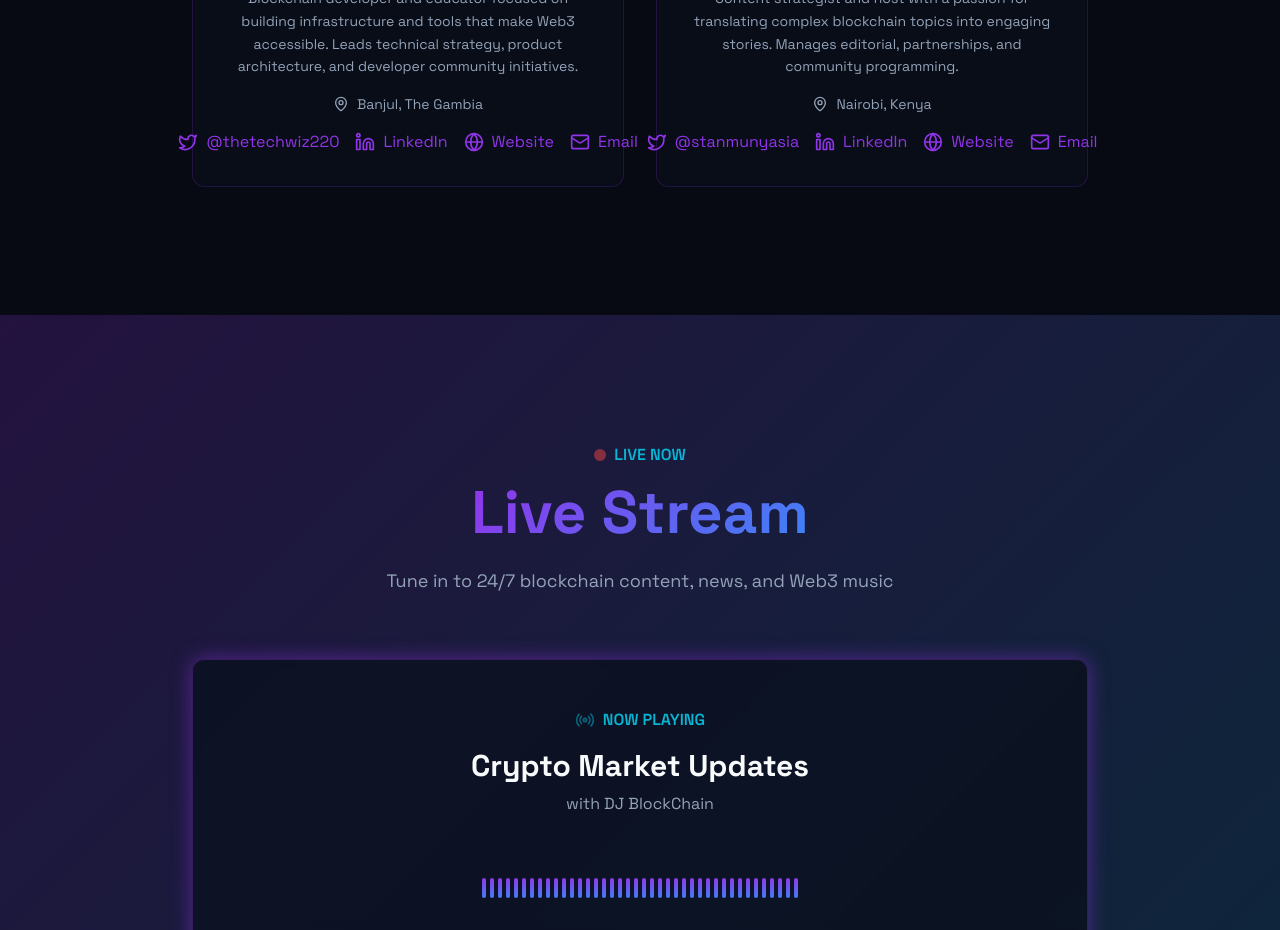
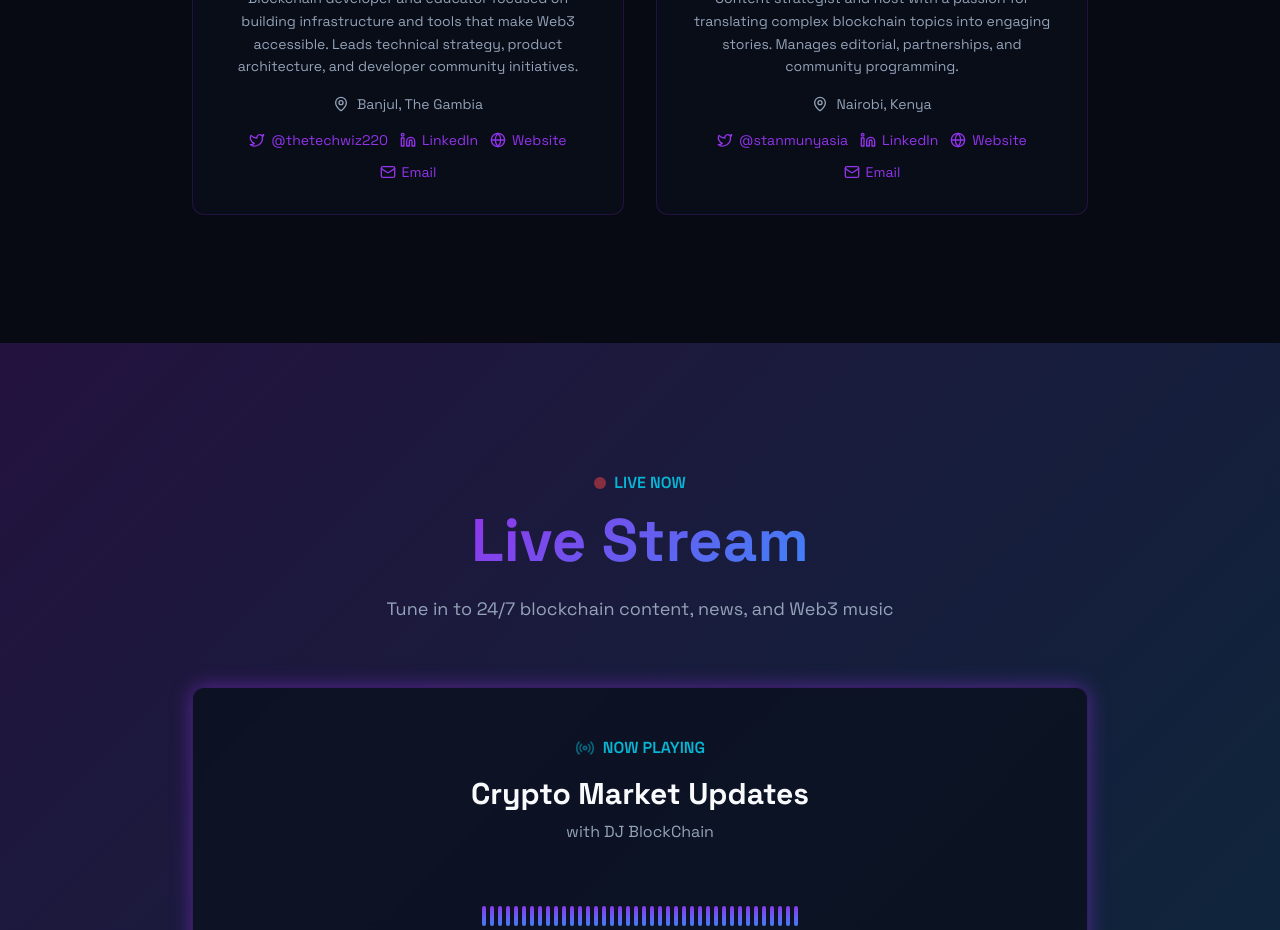
Before and after one commit to TheTechWiz220/blocktek-radio-web3, a React (Vite) app: page / in a window 1280 px wide. Shown: the part 1820-2750 px from the top of the page. Built offline with nearby package versions, Linux system fonts and the light colour scheme; the HTML template or start-up script is replaced by a standard one.

Commit message:
Fix founders social overflow in cards
Adjust founder social links to wrap within card boundaries by updating About.tsx social container to flex-wrap with smaller text and tighter gaps, ensuring icons and handles stay inside card borders.

```diff
--- a/src/components/About.tsx
+++ b/src/components/About.tsx
@@ -100,47 +100,47 @@ const About = () => {
                     </div>
                   </div>
 
-                  <div className="flex items-center justify-center gap-4 mt-2">
+                  <div className="flex flex-wrap items-center justify-center gap-3 mt-2">
                     <a
                       href={f.xUrl}
                       target="_blank"
                       rel="noopener noreferrer"
-                      className="inline-flex items-center gap-2 text-primary hover:text-primary/80 transition-colors"
+                      className="inline-flex items-center gap-1.5 text-primary hover:text-primary/80 transition-colors text-sm"
                       aria-label={`Visit ${f.name}'s X (Twitter)`}
                     >
-                      <Twitter className="w-5 h-5" />
-                      <span className="hidden sm:inline">{f.handle}</span>
+                      <Twitter className="w-4 h-4" />
+                      <span className="hidden lg:inline truncate">{f.handle}</span>
                     </a>
 
                     <a
                       href={f.linkedin}
                       target="_blank"
                       rel="noopener noreferrer"
-                      className="inline-flex items-center gap-2 text-primary hover:text-primary/80 transition-colors"
+                      className="inline-flex items-center gap-1.5 text-primary hover:text-primary/80 transition-colors text-sm"
                       aria-label={`Visit ${f.name}'s LinkedIn`}
                     >
-                      <Linkedin className="w-5 h-5" />
-                      <span className="hidden sm:inline">LinkedIn</span>
+                      <Linkedin className="w-4 h-4" />
+                      <span className="hidden lg:inline">LinkedIn</span>
                     </a>
 
                     <a
                       href={f.website}
                       target="_blank"
                       rel="noopener noreferrer"
-                      className="inline-flex items-center gap-2 text-primary hover:text-primary/80 transition-colors"
+                      className="inline-flex items-center gap-1.5 text-primary hover:text-primary/80 transition-colors text-sm"
                       aria-label={`Visit ${f.name}'s website`}
                     >
-                      <Globe className="w-5 h-5" />
-                      <span className="hidden sm:inline">Website</span>
+                      <Globe className="w-4 h-4" />
+                      <span className="hidden lg:inline">Website</span>
                     </a>
 
                     <a
                       href={`mailto:${f.email}`}
-                      className="inline-flex items-center gap-2 text-primary hover:text-primary/80 transition-colors"
+                      className="inline-flex items-center gap-1.5 text-primary hover:text-primary/80 transition-colors text-sm"
                       aria-label={`Email ${f.name}`}
                     >
-                      <Mail className="w-5 h-5" />
-                      <span className="hidden sm:inline">Email</span>
+                      <Mail className="w-4 h-4" />
+                      <span className="hidden lg:inline">Email</span>
                     </a>
                   </div>
                 </div>
```
